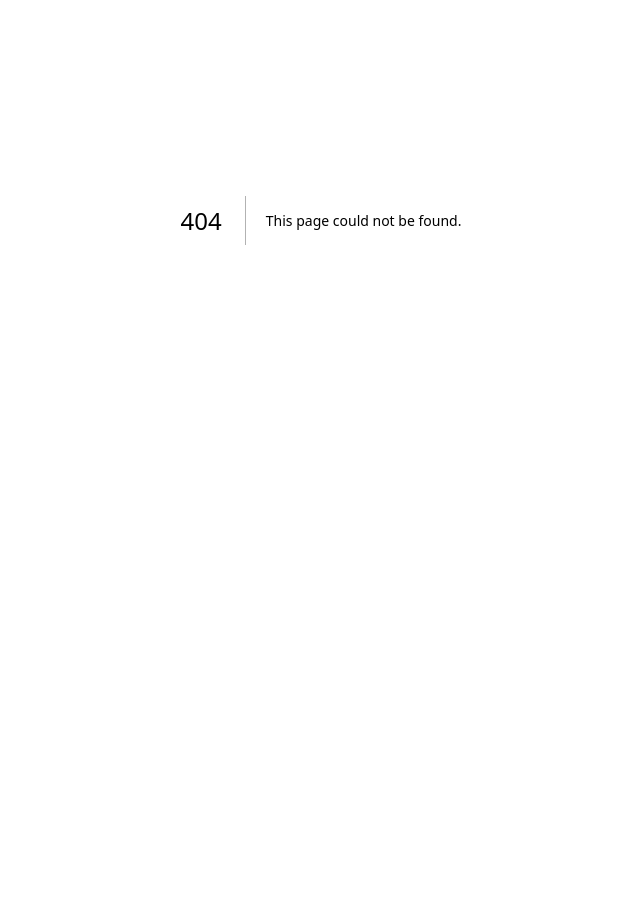
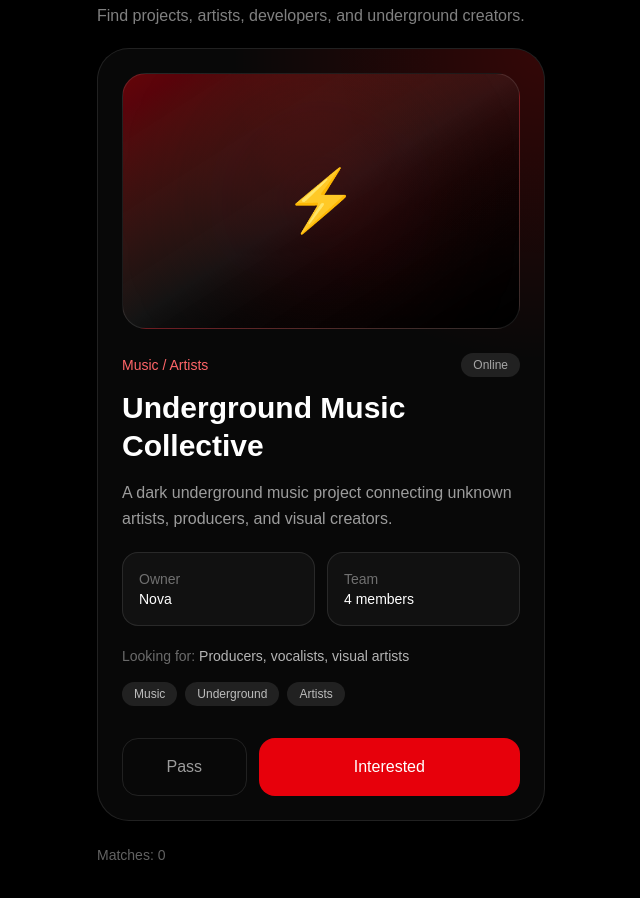
Before and after one commit to spearknet/speark-landing, a Next.js app: page /swipe in a window 1280 px wide. Before the commit this address had no page. Shown: the part 180-1078 px from the top of the page, without its empty margins (319-959 px from the left). Before the commit the page ends 800 px from the top, so only its background shows below. Built offline with nearby package versions, Linux system fonts and the light colour scheme.

Commit message:
improve swipe demo

```diff
--- /dev/null
+++ b/app/swipe/page.tsx
@@ -0,0 +1,174 @@
+"use client";
+
+import { useState } from "react";
+
+const projects = [
+  {
+    name: "Underground Music Collective",
+    category: "Music / Artists",
+    lookingFor: "Producers, vocalists, visual artists",
+    description:
+      "A dark underground music project connecting unknown artists, producers, and visual creators.",
+    tags: ["Music", "Underground", "Artists"],
+    members: 4,
+    location: "Online",
+    owner: "Nova",
+  },
+  {
+    name: "AI Streetwear Brand",
+    category: "Fashion / AI",
+    lookingFor: "Designers, marketers, creators",
+    description:
+      "A futuristic streetwear brand powered by AI concepts, limited drops, and underground culture.",
+    tags: ["Fashion", "AI", "Brand"],
+    members: 2,
+    location: "Europe",
+    owner: "Kairo",
+  },
+  {
+    name: "Cyber Indie Game",
+    category: "Game Dev",
+    lookingFor: "Developers, pixel artists, sound designers",
+    description:
+      "An indie game inspired by cyberpunk worlds, survival mechanics, and underground storytelling.",
+    tags: ["GameDev", "Art", "Coding"],
+    members: 5,
+    location: "Remote",
+    owner: "PixelForge",
+  },
+];
+
+export default function SwipePage() {
+  const [index, setIndex] = useState(0);
+  const [matches, setMatches] = useState<string[]>([]);
+  const [lastAction, setLastAction] = useState("");
+
+  const project = projects[index];
+
+  function nextProject(action: string) {
+    setLastAction(action);
+    setIndex((prev) => (prev + 1) % projects.length);
+  }
+
+  function interested() {
+    setMatches((prev) => [...prev, project.name]);
+    nextProject("Interested");
+  }
+
+  return (
+    <main className="min-h-screen bg-black text-white px-6 py-10 flex flex-col items-center">
+      <div className="w-full max-w-5xl flex items-center justify-between mb-10">
+        <a href="/" className="text-white/50 hover:text-white transition">
+          ← Speark
+        </a>
+
+        <p className="text-white/40 text-sm">Speark Match Demo</p>
+      </div>
+
+      <section className="w-full max-w-md">
+        <div className="mb-5">
+          <p className="text-sm text-red-500 uppercase tracking-[0.25em]">
+            Discover Projects
+          </p>
+          <h1 className="mt-2 text-4xl font-bold tracking-tight">
+            Swipe into building.
+          </h1>
+          <p className="mt-3 text-white/50">
+            Find projects, artists, developers, and underground creators.
+          </p>
+        </div>
+
+        <div className="relative border border-white/10 bg-white/[0.03] rounded-[2rem] p-6 shadow-2xl overflow-hidden">
+          <div className="absolute inset-0 bg-[radial-gradient(circle_at_top_right,rgba(255,0,0,0.18),transparent_35%)]" />
+
+          <div className="relative h-64 rounded-3xl bg-gradient-to-br from-red-700/50 via-white/5 to-black border border-white/10 mb-6 flex items-center justify-center overflow-hidden">
+            <div className="absolute w-40 h-40 bg-red-600/20 blur-3xl rounded-full" />
+            <span className="relative text-6xl">⚡</span>
+          </div>
+
+          <div className="relative">
+            <div className="flex items-center justify-between mb-3">
+              <p className="text-sm text-red-400">{project.category}</p>
+              <span className="text-xs px-3 py-1 rounded-full bg-white/10 text-white/60">
+                {project.location}
+              </span>
+            </div>
+
+            <h2 className="text-3xl font-bold leading-tight mb-4">
+              {project.name}
+            </h2>
+
+            <p className="text-white/60 leading-relaxed mb-5">
+              {project.description}
+            </p>
+
+            <div className="grid grid-cols-2 gap-3 mb-5 text-sm">
+              <div className="rounded-2xl bg-white/[0.04] border border-white/10 p-4">
+                <p className="text-white/40">Owner</p>
+                <p className="font-medium">{project.owner}</p>
+              </div>
+
+              <div className="rounded-2xl bg-white/[0.04] border border-white/10 p-4">
+                <p className="text-white/40">Team</p>
+                <p className="font-medium">{project.members} members</p>
+              </div>
+            </div>
+
+            <p className="text-sm text-white/40 mb-4">
+              Looking for:{" "}
+              <span className="text-white/70">{project.lookingFor}</span>
+            </p>
+
+            <div className="flex flex-wrap gap-2 mb-8">
+              {project.tags.map((tag) => (
+                <span
+                  key={tag}
+                  className="text-xs px-3 py-1 rounded-full bg-white/10 text-white/70"
+                >
+                  {tag}
+                </span>
+              ))}
+            </div>
+
+            <div className="grid grid-cols-3 gap-3">
+              <button
+                onClick={() => nextProject("Passed")}
+                className="py-4 rounded-2xl border border-white/10 text-white/60 hover:bg-white/5 transition"
+              >
+                Pass
+              </button>
+
+              <button
+                onClick={interested}
+                className="py-4 rounded-2xl bg-red-600 hover:bg-red-500 transition font-medium col-span-2"
+              >
+                Interested
+              </button>
+            </div>
+          </div>
+        </div>
+
+        <div className="mt-6 flex items-center justify-between text-sm text-white/40">
+          <p>Matches: {matches.length}</p>
+          <p>{lastAction && `Last: ${lastAction}`}</p>
+        </div>
+
+        {matches.length > 0 && (
+          <div className="mt-6 border border-white/10 rounded-3xl p-5 bg-white/[0.03]">
+            <p className="text-sm text-white/40 mb-3">Your matches</p>
+            <div className="space-y-2">
+              {matches.map((match, i) => (
+                <div
+                  key={`${match}-${i}`}
+                  className="rounded-2xl bg-white/[0.04] px-4 py-3 text-sm"
+                >
+                  {match}
+                </div>
+              ))}
+            </div>
+          </div>
+        )}
+      </section>
+    </main>
+  );
+}
```
